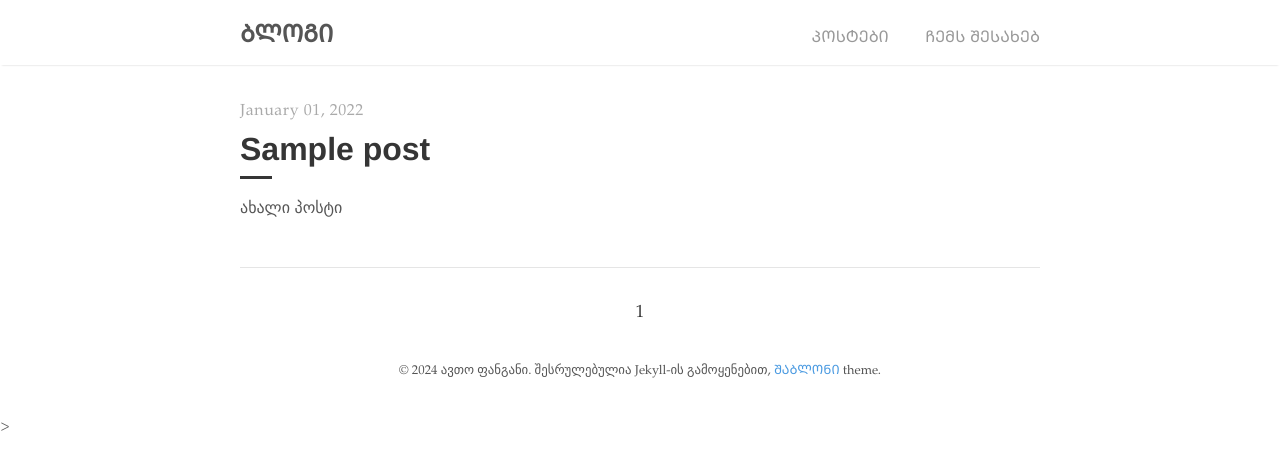
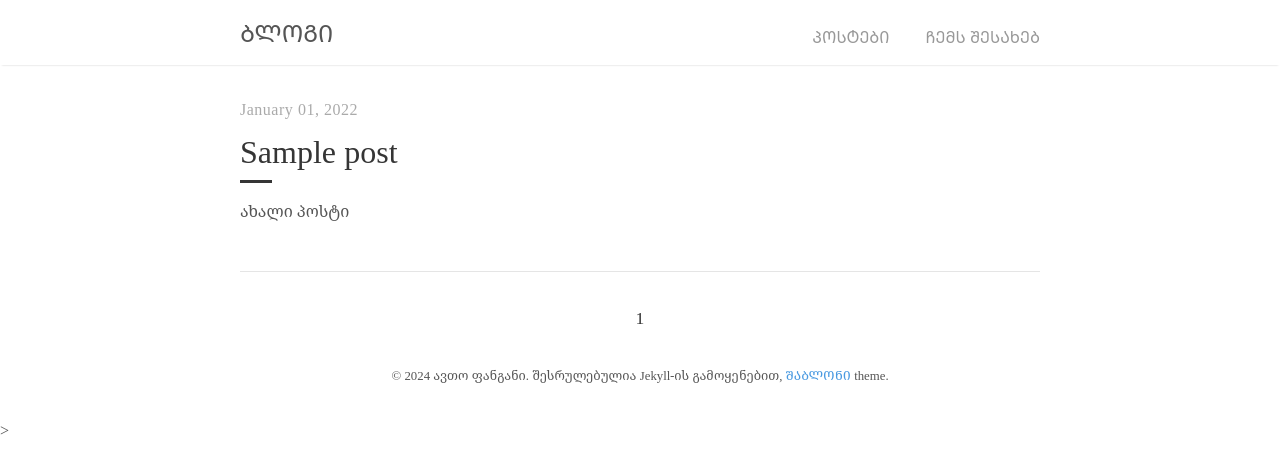
Before and after one commit to avtotrainer/simple_blog, a Jekyll site: the page built from index.html, in a window 1280 px wide. Shown: the top 474 px of the page. Built offline with Jekyll 4.4.1, drawn with Linux system fonts in a browser that asks for light colours; the list of posts is cut into pages by our own code.

Commit message:
შესწორება შრიფტებში

```diff
--- a/_includes/head.html
+++ b/_includes/head.html
@@ -5,8 +5,10 @@
   {% seo %}
 
   <!-- CSS -->
+  <link rel="preconnect" href="https://fonts.googleapis.com">
+  <link rel="preconnect" href="https://fonts.gstatic.com" crossorigin>
+  <link href="https://fonts.googleapis.com/css2?family=Noto+Sans+Georgian:wdth,wght@62.5..100,100..900&family=Noto+Serif+Georgian:wdth,wght@62.5..100,100..900&display=swap" rel="stylesheet">
   <link rel="stylesheet" href="{{ "/assets/css/main.css" | relative_url }}">
-  <link rel="stylesheet" href="https://fonts.googleapis.com/css?family=Libre+Baskerville:400,400i,700">
 
   <!-- Favicon -->
   <link rel="icon" type="image/png" sizes="32x32" href="{{ "/assets/favicon/favicon-32x32.png" | relative_url }}">
--- a/assets/css/_sass/catalogue.scss
+++ b/assets/css/_sass/catalogue.scss
@@ -36,9 +36,9 @@
       color: $default-color-dark;
     }
     display: block;
-    font-family: $sans-serif;
+    font-family: $serif-primary;
     font-size: 2rem;
-    font-weight: 700;
+    font-weight: 500;
     margin: .5rem 0;
   }
 
--- a/assets/css/_sass/layout.scss
+++ b/assets/css/_sass/layout.scss
@@ -35,6 +35,8 @@ footer,
     display: inline-block;
     margin: 0;
     padding-right: .2rem;
+    font-family: $sans-serif;
+    font-weight: 400;
 
     &:hover,
     &:focus {
--- a/assets/css/_sass/post.scss
+++ b/assets/css/_sass/post.scss
@@ -17,7 +17,7 @@
     @media (prefers-color-scheme: dark) {
       color: $default-color-dark;
     }
-    font-family: $sans-serif;
+    font-family: $serif-primary;
     font-size: 2.5rem;
     margin: 1rem 0;
     text-align: center;
--- a/assets/css/_sass/variables.scss
+++ b/assets/css/_sass/variables.scss
@@ -22,9 +22,9 @@ $body-bg-dark: #0F1216;
 
 
 // Fonts
-$serif-primary: 'Libre Baskerville', 'Times New Roman', Times, serif !default;
-$serif-secondary: Palatino, 'Palatino LT STD', 'Palatino Linotype', 'Book Antiqua', 'Georgia', serif !default;
-$sans-serif: 'Helvetica Neue', 'Segoe UI', Helvetica, Arial, sans-serif !default;
+$serif-primary: 'Noto Serif Georgian' !default;
+$serif-secondary: 'Noto Serif Georgian' !default;
+$sans-serif:  'Noto Sans Georgian' !default;
 $monospaced: Menlo, Monaco, monospace !default;
 
 //length variables for responsive design
```
